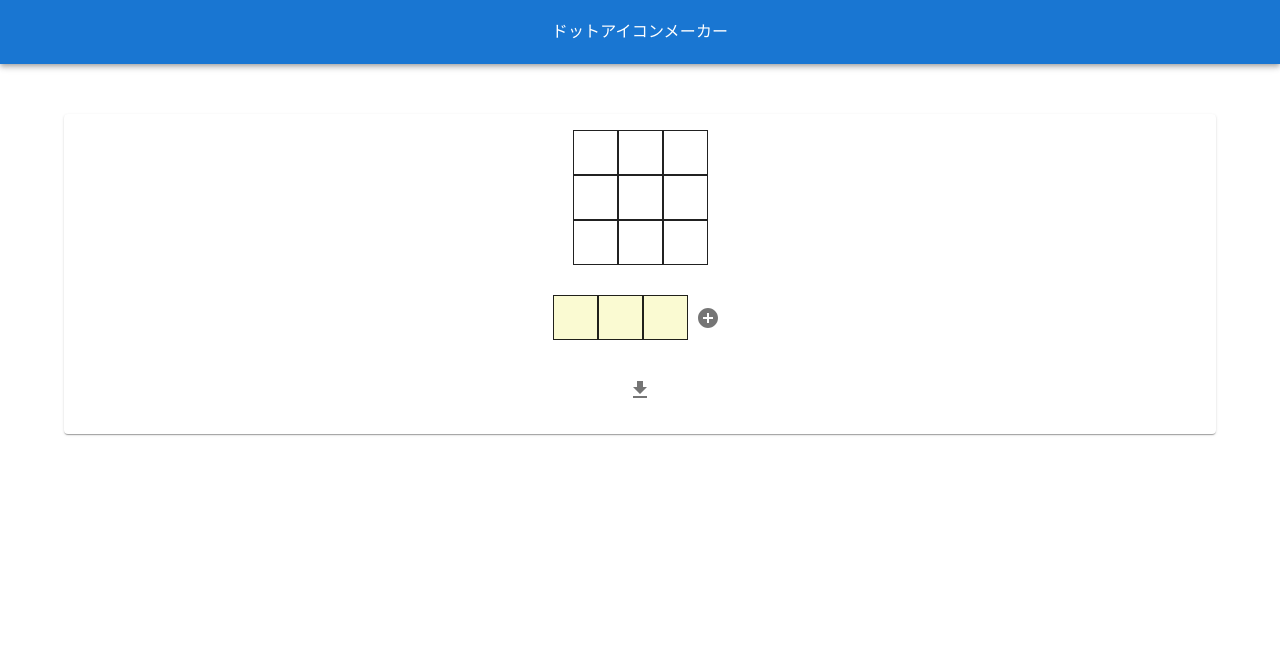
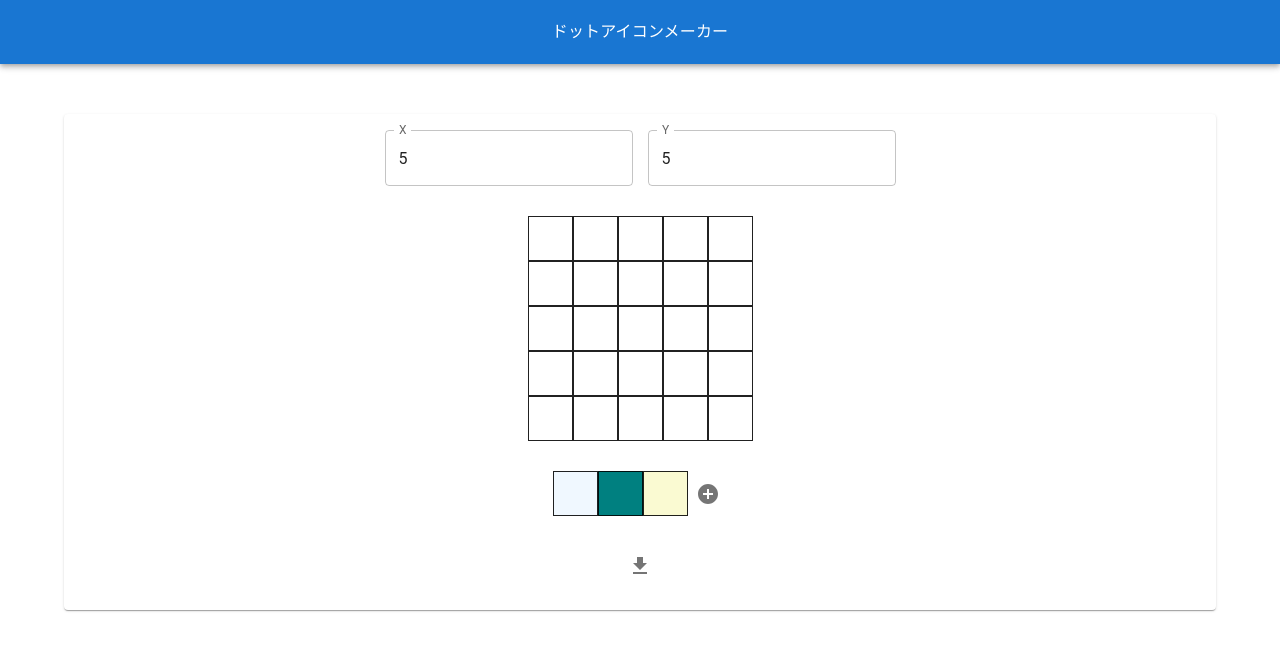
Before and after one commit to a2tane/dot-icon-maker, a Next.js app: page / in a window 1280 px wide. Shown: the top 650 px of the page. Built offline with nearby package versions, Linux system fonts and the light colour scheme.

Commit message:
キャンバスサイズの変更

```diff
--- a/components/CanvasArea/index.tsx
+++ b/components/CanvasArea/index.tsx
@@ -1,15 +1,15 @@
 import { Stack } from "@mui/system";
 import { useState } from "react";
+import { Size } from "../../util";
 import { ColorCell } from "../ColorCell";
 
 type CanvasAreaProps = {
   selectedColor: string;
-  x: number;
-  y: number;
+  canvasSize: Size;
 };
 
 interface CanvasCell {
-  color: string;
+  color?: string;
 }
 
 interface Canvas {
@@ -29,27 +29,27 @@ const initCanvas = (x: number, y: number): Canvas => {
 };
 
 export const CanvasArea = (props: CanvasAreaProps) => {
-  const { selectedColor, x, y } = props;
+  const { selectedColor, canvasSize } = props;
 
-  const [canvas, setCanvas] = useState(initCanvas(x, y));
+  const [canvas, setCanvas] = useState(initCanvas(canvasSize.x, canvasSize.y));
 
   const changeColor = (x: number, y: number) => {
     return () => {
-      canvas.cells[x][y] = { color: selectedColor };
+      canvas.cells[y][x] = { color: selectedColor };
       setCanvas({ ...canvas });
     };
   };
 
-  const cells = [];
+  let cells = [];
 
-  for (let index_y = 0; index_y < y; index_y++) {
+  for (let index_y = 0; index_y < canvasSize.y; index_y++) {
     let row = [];
-    for (let index_x = 0; index_x < x; index_x++) {
+    for (let index_x = 0; index_x < canvasSize.x; index_x++) {
       row.push(
         <ColorCell
           key={`${index_x}-${index_y}`}
           callback={changeColor(index_x, index_y)}
-          color={canvas.cells[index_x][index_y].color}
+          color={canvas.cells[index_y][index_x].color || "#FFFFFF"}
         ></ColorCell>
       );
     }
@@ -69,6 +69,8 @@ export const CanvasArea = (props: CanvasAreaProps) => {
 
 CanvasArea.defaultProps = {
   selectedColor: "#008080",
-  x: 3,
-  y: 3,
+  canvasSize: {
+    x: 5,
+    y: 5,
+  },
 };
--- a/components/Contents/index.tsx
+++ b/components/Contents/index.tsx
@@ -1,16 +1,29 @@
 import { Card, CardContent } from "@mui/material";
 import { Stack } from "@mui/system";
+import { useState } from "react";
+import { Size } from "../../util";
 import { CanvasArea } from "../CanvasArea";
 import { PaletteArea } from "../PaletteArea";
+import { SizeArea } from "../SizeArea";
 import { ToolsArea } from "../ToolsArea";
 
 export const Contents = () => {
+  const [canvasSize, setCanvasSize] = useState<Size>({ x: 5, y: 5 });
+  const [selectedColor, setSelectedColor] = useState("");
+
+  const changeCanvasSize = (size: Size) => {
+    setCanvasSize(size);
+  };
   return (
     <Card>
       <CardContent>
         <Stack alignItems={"center"} spacing={"30px"}>
-          <CanvasArea></CanvasArea>
-          <PaletteArea></PaletteArea>
+          <SizeArea changeCanvasSize={changeCanvasSize}></SizeArea>
+          <CanvasArea
+            selectedColor={selectedColor}
+            canvasSize={canvasSize}
+          ></CanvasArea>
+          <PaletteArea setSelectedColor={setSelectedColor}></PaletteArea>
           <ToolsArea></ToolsArea>
         </Stack>
       </CardContent>
--- a/components/PaletteArea/index.tsx
+++ b/components/PaletteArea/index.tsx
@@ -3,11 +3,29 @@ import { IconButton } from "@mui/material";
 import { Stack } from "@mui/system";
 import { ColorCell } from "../ColorCell";
 
-export const PaletteArea = () => {
+type PaletteAreaProps = {
+  setSelectedColor: Function;
+};
+
+export const PaletteArea = (props: PaletteAreaProps) => {
+  const { setSelectedColor } = props;
   const palette = ["#f0f8ff", "#008080", "#fafad2"];
   const paletteElements = [];
+
+  const changeColor = (index: number) => {
+    return () => {
+      setSelectedColor(palette[index]);
+    };
+  };
+
   for (let index = 0; index < palette.length; index++) {
-    paletteElements.push(<ColorCell key={index} color="#fafad2"></ColorCell>);
+    paletteElements.push(
+      <ColorCell
+        key={index}
+        color={palette[index]}
+        callback={changeColor(index)}
+      ></ColorCell>
+    );
   }
   return (
     <Stack direction={"row"} alignItems={"center"}>
@@ -18,3 +36,9 @@ export const PaletteArea = () => {
     </Stack>
   );
 };
+
+PaletteArea.defaultProps = {
+  setSelectedColor: () => {
+    console.log("click");
+  },
+};
--- /dev/null
+++ b/components/SizeArea/index.tsx
@@ -0,0 +1,62 @@
+import { Stack, TextField } from "@mui/material";
+import { useState } from "react";
+
+type SizeAreaProps = {
+  changeCanvasSize: Function;
+};
+
+export const SizeArea = (props: SizeAreaProps) => {
+  const { changeCanvasSize } = props;
+  const [size, setSize] = useState({ x: 5, y: 5 });
+
+  const changeSize = (type: "X" | "Y", value: number) => {
+    switch (type) {
+      case "X":
+        setSize({
+          ...size,
+          x: value,
+        });
+        changeCanvasSize({
+          ...size,
+          x: value,
+        });
+        break;
+      case "Y":
+        setSize({
+          ...size,
+          y: value,
+        });
+        changeCanvasSize({
+          ...size,
+          y: value,
+        });
+        break;
+      default:
+        break;
+    }
+  };
+  return (
+    <Stack direction={"row"} spacing={"15px"}>
+      <TextField
+        label="X"
+        value={size.x}
+        onChange={(event) => {
+          changeSize("X", Number(event.target.value));
+        }}
+      ></TextField>
+      <TextField
+        label="Y"
+        value={size.y}
+        onChange={(event) => {
+          changeSize("Y", Number(event.target.value));
+        }}
+      ></TextField>
+    </Stack>
+  );
+};
+
+SizeArea.defaultProps = {
+  changeCanvasSize: () => {
+    console.log("change");
+  },
+};
--- /dev/null
+++ b/util/index.tsx
@@ -0,0 +1,4 @@
+export interface Size {
+  x: number;
+  y: number;
+}
```
Also changed, not shown: 1 other file (tests, documents, lock files or other folders).
